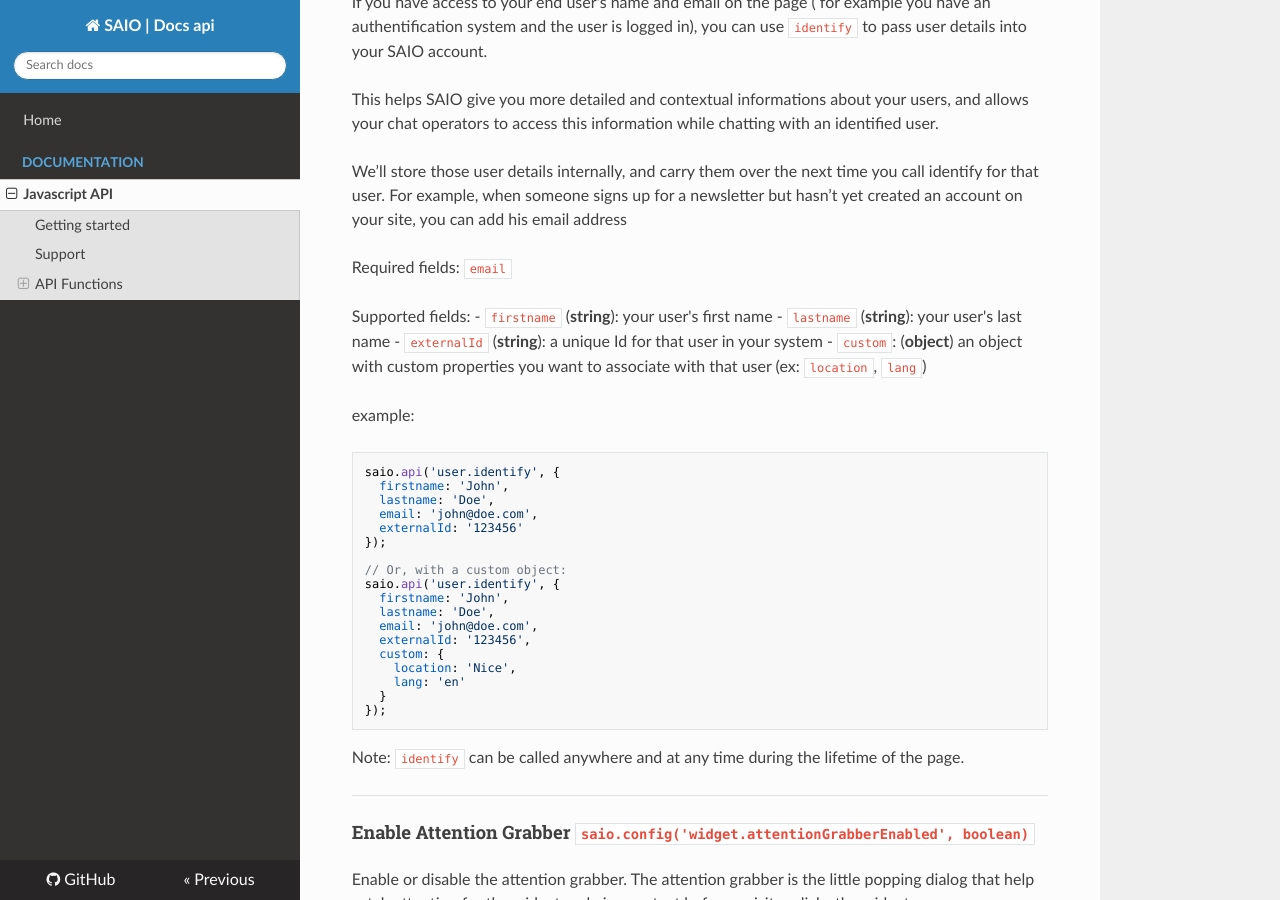
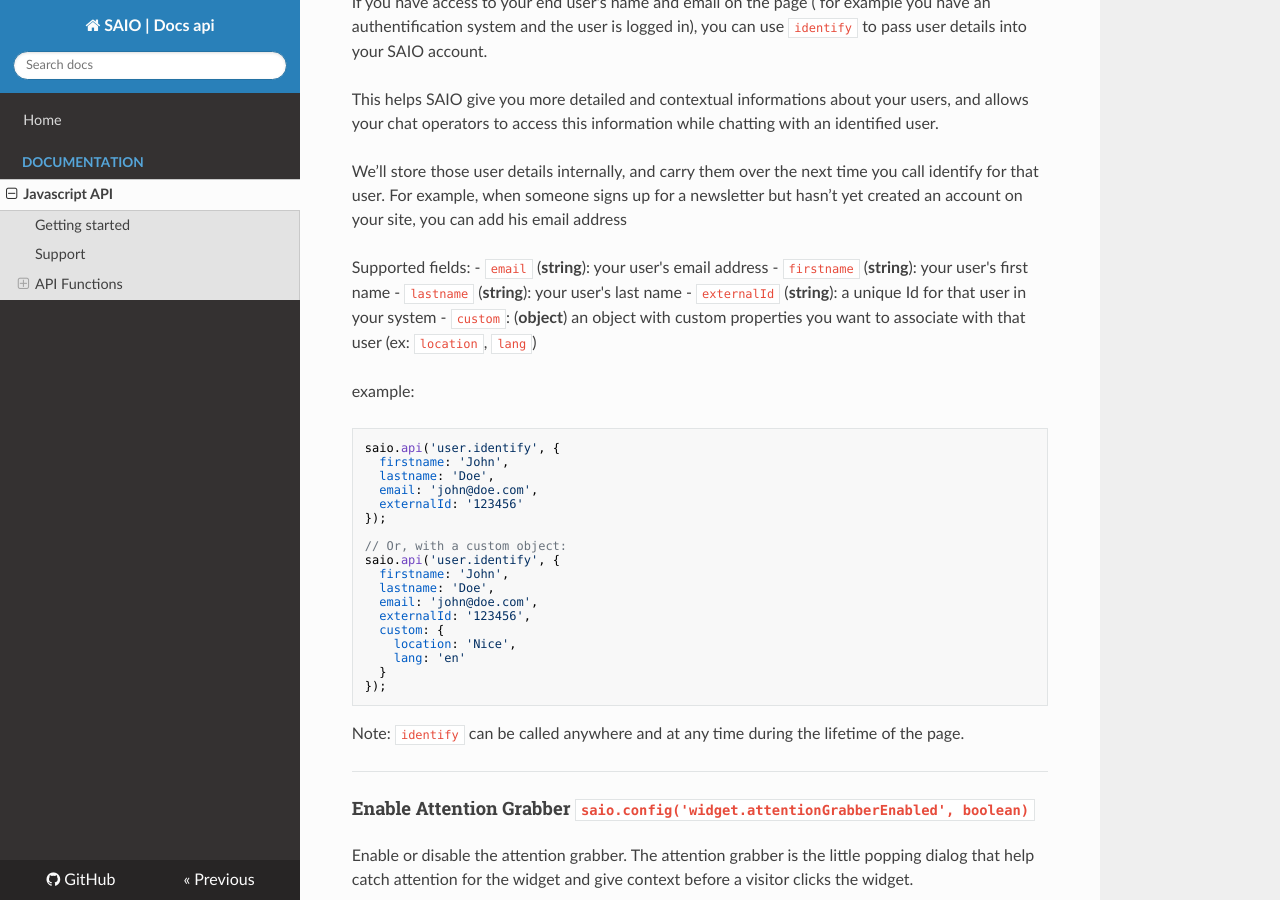
Before and after one commit to saio-fr/apidocs, an MkDocs documentation site: the page built from docs/javascript-api.md, in a window 1280 px wide and 900 px high, scrolled down 4282 px. Built offline with MkDocs 1.6.1, drawn with Linux system fonts in a browser that asks for light colours; nearby versions of some CDN libraries; old or Windows-style settings are respelled for this version of MkDocs.

Commit message:
no required field in identify call

```diff
--- a/docs/javascript-api.md
+++ b/docs/javascript-api.md
@@ -201,9 +201,9 @@ This helps SAIO give you more detailed and contextual informations about your us
 
 We’ll store those user details internally, and carry them over the next time you call identify for that user. For example, when someone signs up for a newsletter but hasn’t yet created an account on your site, you can add his email address
 
-Required fields: `email`
 
 Supported fields:
+- `email` (**string**): your user's email address
 - `firstname` (**string**): your user's first name
 - `lastname` (**string**): your user's last name
 - `externalId` (**string**): a unique Id for that user in your system
```
